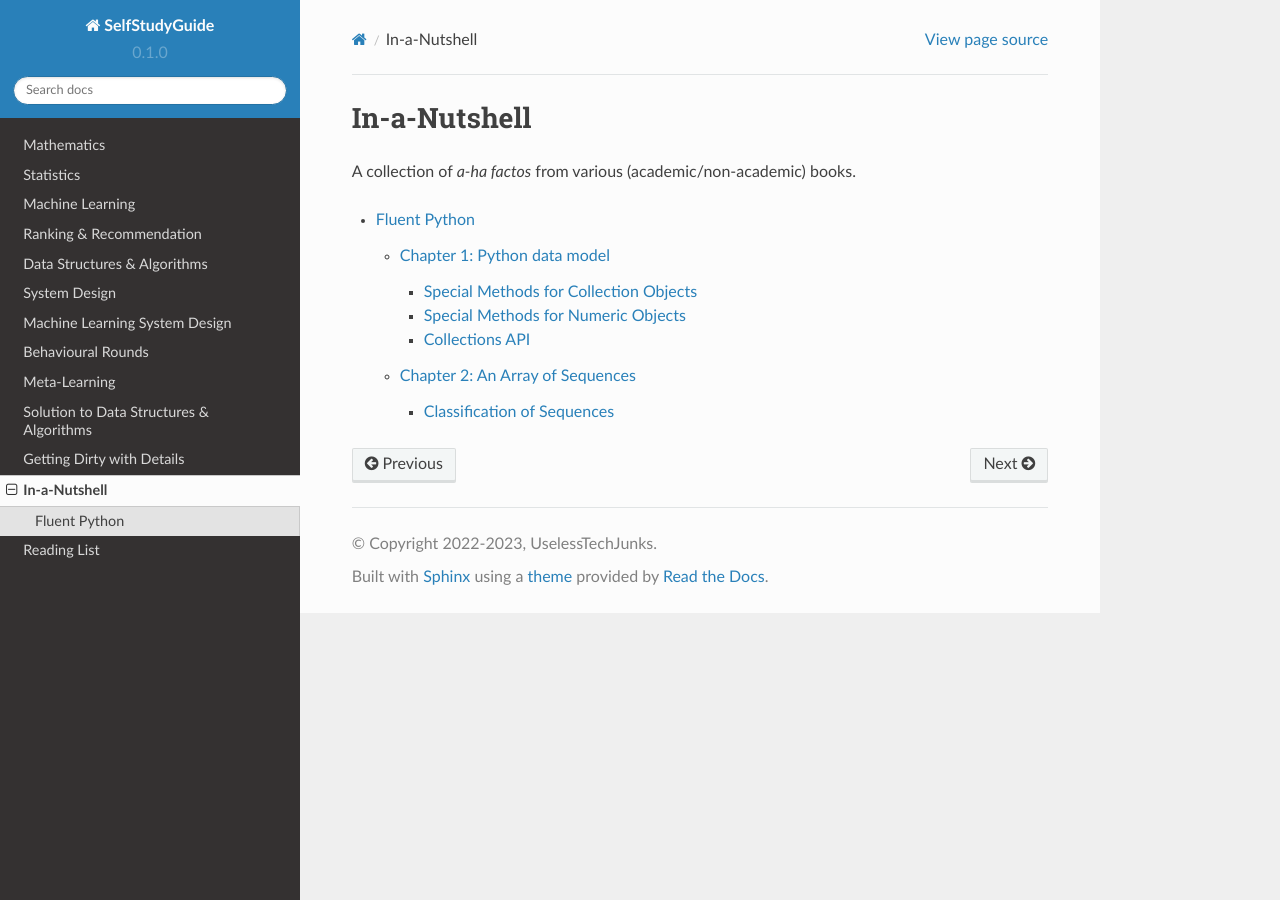
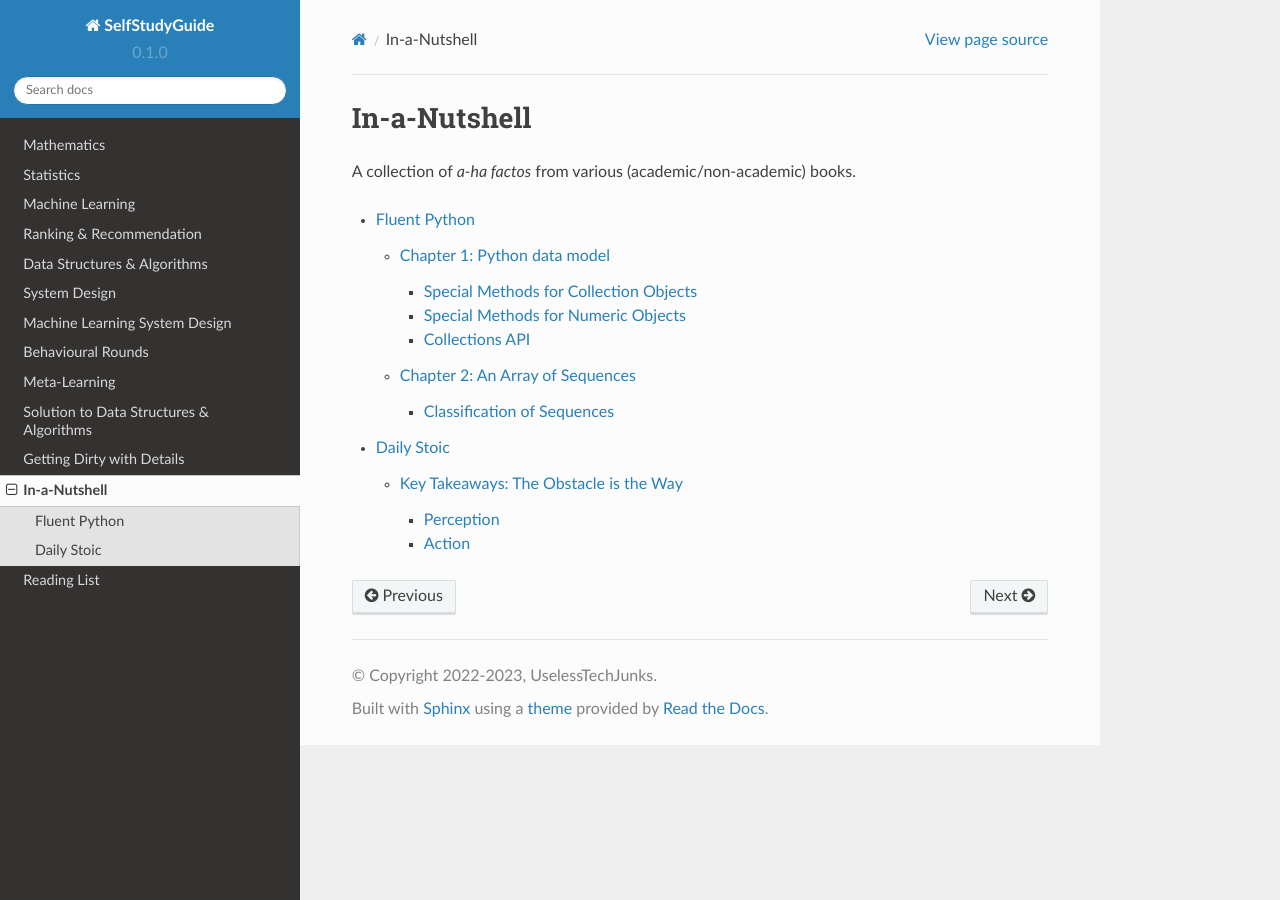
Before and after one commit to uselesstechjunks/leetcode, a Sphinx documentation site: the page built from docs/source/kurzgesagt.rst, in a window 1280 px wide. Built offline with Sphinx 7.4.7 and the Read the Docs theme 2.0.0, drawn with Linux system fonts in a browser that asks for light colours; part of the change alters nothing that is shown.

Commit message:
Uselesstechjunks patch 1 (#57)
* Create daily-stoic.rst

* Update daily-stoic.rst

* Update kurzgesagt.rst

* Update daily-stoic.rst

* Update daily-stoic.rst

* Update daily-stoic.rst

* Update daily-stoic.rst

```diff
--- /dev/null
+++ b/docs/source/daily-stoic.rst
@@ -0,0 +1,29 @@
+Daily Stoic
+##########################################################################
+
+Key Takeaways: `The Obstacle is the Way <https://www.goodreads.com/book/show/18668059-the-obstacle-is-the-way>`_
+******************************************************************************************************************************************************
+
+There’s a lot of stuff out there that tries to teach us lessons from successful people. My primary issue with them has always been that most of it seems to be suffering from `survivor's bias <https://en.wikipedia.org/wiki/Survivorship_bias>`_. Which is why I was quite surprised to see that this book in particular actually works for me. I think I can narrow down the reason to two. First, it doesn’t try to focus on a select few successful people and then start glorifying almost every aspect of their lives. Rather, this book seems to already know the lessons, and it cherry-picks stories of successful people to drive the point home. Sure, there’s some `selection bias <https://en.wikipedia.org/wiki/Selection_bias>`_, but, to me, it's the lesser of the two evils. Second, thanks to `Veritasium <https://www.veritasium.com/videos/2020/8/28/is-success-luck-or-hard-work>`_, I subscribe to the thought that even though the role of luck in success is undeniable, focusing on the buttons that are in our hands might have a second-order impact on success - by keeping ourselves motivated through the illusion of being in charge. I don’t particularly mind manipulating myself this way. Why? Because the way I perceive the universe is anyway just a construct inside my brain. Think of the narrow band of signals (visual/auditory) we sample from the “true” universe. Think of how much else we either just outright reject or extrapolate. Might as well game my perceptions to my benefit.
+
+These are the key points from the book that I want to remember.
+
+Perception
+--------------------------------------------------
+
+* *Observation* (objective) and *perception* (subjective) are two different things. Faced with an obstacle, focusing on the objective view helps.
+* The power of demystifying things by explaining them away with rationality is criminally underrated.
+* Our mind is capable of doing more than what we have evolved for. Take reading/writing for instance.
+* We have to calm ourselves when faced with a challenge. Our primal instincts usually overreact as they evolved in much harsher conditions than the one we live in today. "Trust your instinct" might no longer be the right thing to do. Observing, on the other hand, that all your senses are going into overdrive and it's a perfectly natural way to respond based on how our ancestors evolved - might just be the one we need to bring some calmness into the equation.
+* Beneath every hopeless situation there's *always* something positive to be found - at least a chance to learn, to grow, to seize, to rise up to the challenge.
+* Obstacles can be partitioned into two disjoint sets - ones which we can act upon and ones we can't do anything about. It's *always* our choice on which we focus.
+
+Action
+--------------------------------------------------
+
+* We can get out of `analysis-paralysis <https://en.wikipedia.org/wiki/Analysis_paralysis>`_ by just focusing on getting our *foot-in-the-door*. When starting something new, starting at the bottom isn't all that unnatural.
+* We can think of ourselves like Silicon Valley start-ups - always WIP with room to grow and course-correct. With this mindset, we can get the MVP of ourselves out, fail fast, break things, learn from feedbacks and iterate. This insight encompasses `Show your work <https://www.goodreads.com/book/show/18290401-show-your-work>`_ and could be treated as the underlying theme of all growth-mindset books, e.g., `Mindsets <https://www.goodreads.com/book/show/40745.Mindset>`_.
+* *Trust the process*. It's super important to not get distracted by shinny things! Once the path is chalked out, focusing on just the steps helps. We can even automate this by forming habits (see `Atomic Habits <https://www.goodreads.com/book/show/40121378-atomic-habits>`_).
+* If we see ourselves as someone who *always* does the job right - the rest of the world might do so as well.
+* Being a by-the-book perfectionist might lead to gatekeeping. For most things in life, what works in practice always triumphs over what looked best on paper.
+* There is no shame in taking the less glorious route to success.
--- a/docs/source/kurzgesagt.rst
+++ b/docs/source/kurzgesagt.rst
@@ -6,3 +6,4 @@ A collection of *a-ha factos* from various (academic/non-academic) books.
 .. toctree::
 
    fluent-python
+   daily-stoic
```
